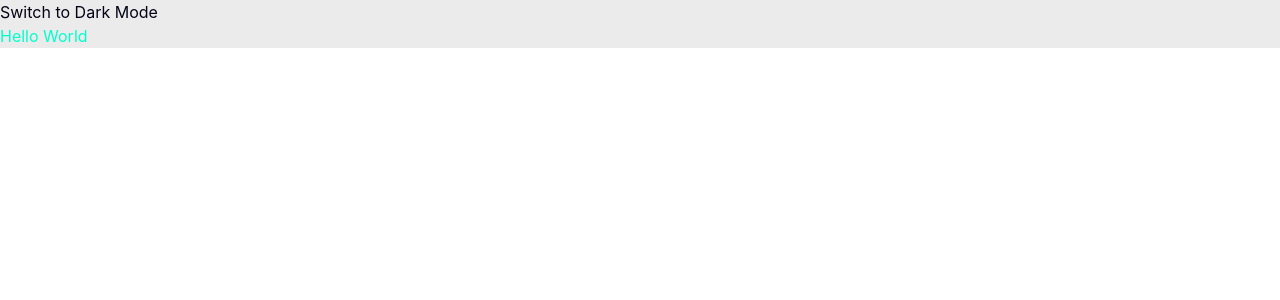
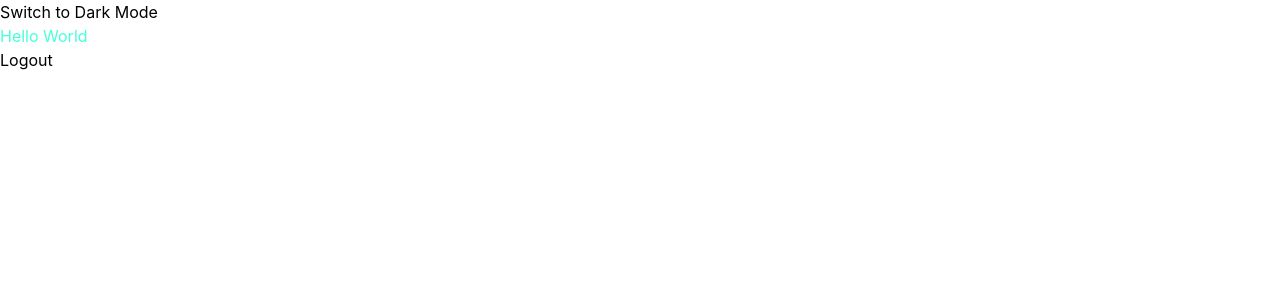
Before and after one commit to mattpsvreis/testelumi, a React (Vite) app in the folder frontend/: page / in a window 1280 px wide. Shown: the top 300 px of the page. Built offline with nearby package versions, Linux system fonts and the light colour scheme; sample sign-in values are in the browser's storage.

Commit message:
(frontend) feat: basic mocked authentication and protected routing

```diff
--- a/frontend/src/App.tsx
+++ b/frontend/src/App.tsx
@@ -1,9 +1,10 @@
 import { useEffect } from 'react';
 
-import { useThemeStore } from '@stores/themeStore';
+import MainRoutes from '@routes/MainRoutes';
+import { useThemeStore } from '@stores/ThemeStore';
 
 function App() {
-  const { theme, toggleTheme } = useThemeStore();
+  const { theme } = useThemeStore();
 
   useEffect(() => {
     if (theme === 'dark') {
@@ -13,16 +14,7 @@ function App() {
     }
   }, [theme]);
 
-  return (
-    <div className={theme}>
-      <button onClick={toggleTheme}>
-        Switch to {theme === 'light' ? 'Dark' : 'Light'} Mode
-      </button>
-      <h1 className={`text-light-primary dark:text-dark-secondary`}>
-        Hello World
-      </h1>
-    </div>
-  );
+  return <MainRoutes></MainRoutes>;
 }
 
 export default App;
--- /dev/null
+++ b/frontend/src/pages/home/index.tsx
@@ -0,0 +1,27 @@
+import { useThemeStore } from '@stores/ThemeStore';
+import { useNavigate } from 'react-router-dom';
+
+const Home: React.FC = () => {
+  const { theme, toggleTheme } = useThemeStore();
+
+  const navigate = useNavigate();
+
+  function handleLogout() {
+    localStorage.removeItem('isAuthenticated');
+    navigate('/login');
+  }
+
+  return (
+    <div>
+      <button onClick={toggleTheme}>
+        Switch to {theme === 'light' ? 'Dark' : 'Light'} Mode
+      </button>
+      <h1 className={`text-light-secondary dark:text-dark-secondary`}>
+        Hello World
+      </h1>
+      <button onClick={handleLogout}>Logout</button>
+    </div>
+  );
+};
+
+export default Home;
--- /dev/null
+++ b/frontend/src/pages/login/index.tsx
@@ -0,0 +1,55 @@
+import { useAuthStore } from '@stores/AuthStore';
+import { useNavigate } from 'react-router-dom';
+
+const Login: React.FC = () => {
+  const navigate = useNavigate();
+
+  const {
+    inputUsername,
+    setInputUsername,
+    inputPassword,
+    setInputPassword,
+    setUsername,
+    setIsAuthenticated,
+  } = useAuthStore();
+
+  const handleLogin = (e: React.FormEvent) => {
+    e.preventDefault();
+
+    setUsername(inputUsername);
+
+    setIsAuthenticated(true);
+    localStorage.setItem('isAuthenticated', 'true');
+
+    navigate('/');
+  };
+
+  return (
+    <div>
+      <h2>Login</h2>
+      <form onSubmit={handleLogin}>
+        <div>
+          <label>Username:</label>
+          <input
+            type='text'
+            value={inputUsername}
+            onChange={(e) => setInputUsername(e.target.value)}
+            required
+          />
+        </div>
+        <div>
+          <label>Password:</label>
+          <input
+            type='password'
+            value={inputPassword}
+            onChange={(e) => setInputPassword(e.target.value)}
+            required
+          />
+        </div>
+        <button type='submit'>Login</button>
+      </form>
+    </div>
+  );
+};
+
+export default Login;
--- a/frontend/src/routes/MainRoutes.tsx
+++ b/frontend/src/routes/MainRoutes.tsx
@@ -1,13 +1,24 @@
+import { useAuthStore } from '@stores/AuthStore';
 import { Route, BrowserRouter as Router, Routes } from 'react-router-dom';
 
+import Home from '@pages/home';
+import Login from '@pages/login';
+
+import ProtectedRoute from './ProtectedRoute';
+
 const MainRoutes: React.FC = () => {
+  const { isAuthenticated } = useAuthStore();
+
   return (
     <Router>
       <Routes>
-        <Route path='/' element={<Home />} />
-        <Route path='/about' element={<About />} />
-        <Route path='/contact' element={<Contact />} />
-        <Route path='*' element={<NotFound />} />
+        {/* Public Routes */}
+        <Route path='/login' element={<Login />} />
+
+        {/* Protected Routes */}
+        <Route element={<ProtectedRoute isAuthenticated={isAuthenticated} />}>
+          <Route path='/' element={<Home />} />
+        </Route>
       </Routes>
     </Router>
   );
--- /dev/null
+++ b/frontend/src/routes/ProtectedRoute.tsx
@@ -0,0 +1,15 @@
+import React from 'react';
+
+import { Navigate, Outlet } from 'react-router-dom';
+
+interface ProtectedRouteProps {
+  isAuthenticated: boolean;
+}
+
+const ProtectedRoute: React.FC<ProtectedRouteProps> = ({
+  isAuthenticated,
+}: ProtectedRouteProps) => {
+  return isAuthenticated ? <Outlet /> : <Navigate to='/login' />;
+};
+
+export default ProtectedRoute;
--- a/frontend/src/routes/ProtectedRoutes.tsx
+++ /dev/null
@@ -1,22 +0,0 @@
-import { Navigate, Route } from 'react-router-dom';
-
-interface ProtectedRouteProps {
-  component: React.ComponentType<any>;
-  isAuthenticated: boolean;
-  [key: string]: any;
-}
-
-const ProtectedRoute: React.FC<ProtectedRouteProps> = ({
-  component: Component,
-  isAuthenticated,
-  ...rest
-}) => {
-  return (
-    <Route
-      {...rest}
-      element={isAuthenticated ? <Component /> : <Navigate to='/login' />}
-    />
-  );
-};
-
-export default ProtectedRoute;
--- /dev/null
+++ b/frontend/src/stores/AuthStore.ts
@@ -0,0 +1,25 @@
+import { create } from 'zustand';
+
+interface AuthState {
+  username: string;
+  inputUsername: string;
+  inputPassword: string;
+  isAuthenticated: boolean;
+  setUsername: (username: string) => void;
+  setInputUsername: (inputUsername: string) => void;
+  setInputPassword: (inputPassword: string) => void;
+  setIsAuthenticated: (isAuthenticated: boolean) => void;
+}
+
+export const useAuthStore = create<AuthState>((set) => ({
+  username: '',
+  password: '',
+  inputUsername: '',
+  inputPassword: '',
+  isAuthenticated:
+    localStorage.getItem('isAuthenticated') === 'true' ? true : false,
+  setUsername: (username) => set({ username }),
+  setInputUsername: (inputUsername) => set({ inputUsername }),
+  setInputPassword: (inputPassword) => set({ inputPassword }),
+  setIsAuthenticated: (isAuthenticated) => set({ isAuthenticated }),
+}));
```
Also changed, not shown: frontend/src/stores/ThemeStore.ts (renamed from frontend/src/stores/themeStore.ts).
